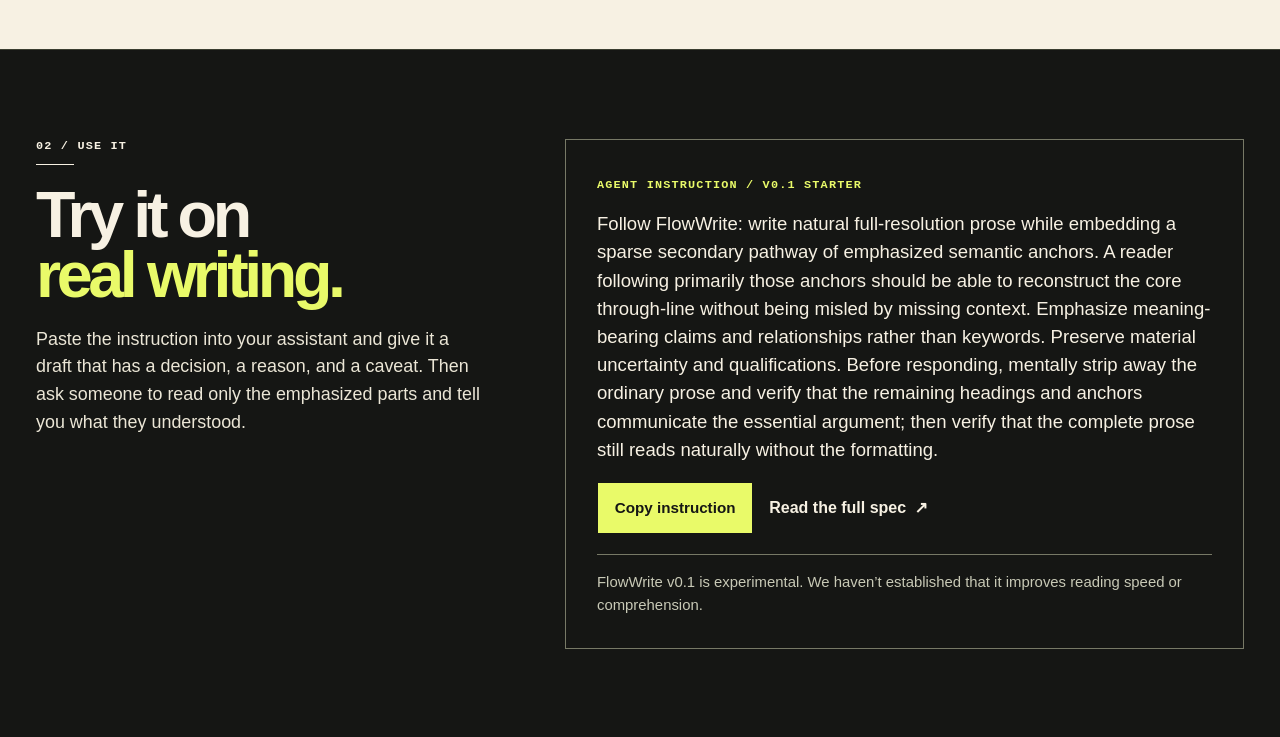
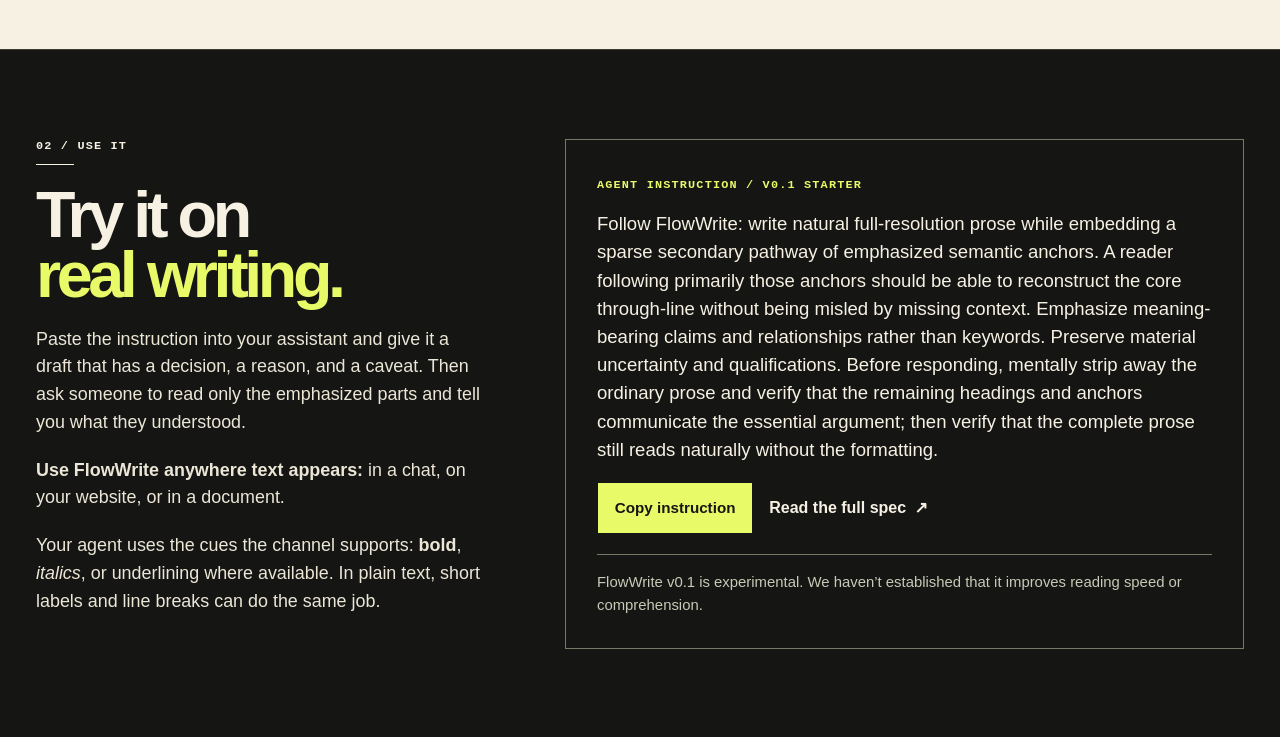
Before and after one commit to Teambotics-Inc/flowwrite, a plain HTML site: page site/index.html in a window 1280 px wide. Shown: the part 1120-1857 px from the top of the page. Drawn offline with Linux system fonts and the light colour scheme.

Commit message:
Explain how FlowWrite adapts to each channel

```diff
--- a/site/index.html
+++ b/site/index.html
@@ -58,7 +58,9 @@
 <div class="check" style="--i:2"><h3>Attention</h3><p>Does every anchor carry a claim, distinction, or decision that’s worth noticing?</p></div>
 </div></section>
 <section id="protocol" class="dark apply" aria-labelledby="apply-title"><div class="wrap apply-grid">
-<div><span class="chapter">02 / Use it</span><h2 id="apply-title" class="section-title">Try it on<br><span class="accent">real writing.</span></h2><p>Paste the instruction into your assistant and give it a draft that has a decision, a reason, and a caveat. Then ask someone to read only the emphasized parts and tell you what they understood.</p></div>
+<div><span class="chapter">02 / Use it</span><h2 id="apply-title" class="section-title">Try it on<br><span class="accent">real writing.</span></h2><p>Paste the instruction into your assistant and give it a draft that has a decision, a reason, and a caveat. Then ask someone to read only the emphasized parts and tell you what they understood.</p>
+<p><strong>Use FlowWrite anywhere text appears:</strong> in a chat, on your website, or in a document.</p>
+<p>Your agent uses the cues the channel supports: <strong>bold</strong>, <em>italics</em>, or underlining where available. In plain text, short labels and line breaks can do the same job.</p></div>
 <div class="prompt-card"><span class="label accent">Agent instruction / v0.1 starter</span>
 <blockquote id="prompt">Follow FlowWrite: write natural full-resolution prose while embedding a sparse secondary pathway of emphasized semantic anchors. A reader following primarily those anchors should be able to reconstruct the core through-line without being misled by missing context. Emphasize meaning-bearing claims and relationships rather than keywords. Preserve material uncertainty and qualifications. Before responding, mentally strip away the ordinary prose and verify that the remaining headings and anchors communicate the essential argument; then verify that the complete prose still reads naturally without the formatting.</blockquote>
 <div class="prompt-actions"><button type="button" class="cta" id="copy" hidden>Copy instruction</button><a class="text-link" href="https://github.com/Teambotics-Inc/flowwrite/blob/main/FLOWWRITE_PROTOCOL.md">Read the full spec <span class="arrow" aria-hidden="true">↗</span></a><span id="copy-status" class="copy-status" role="status"></span></div>
```
